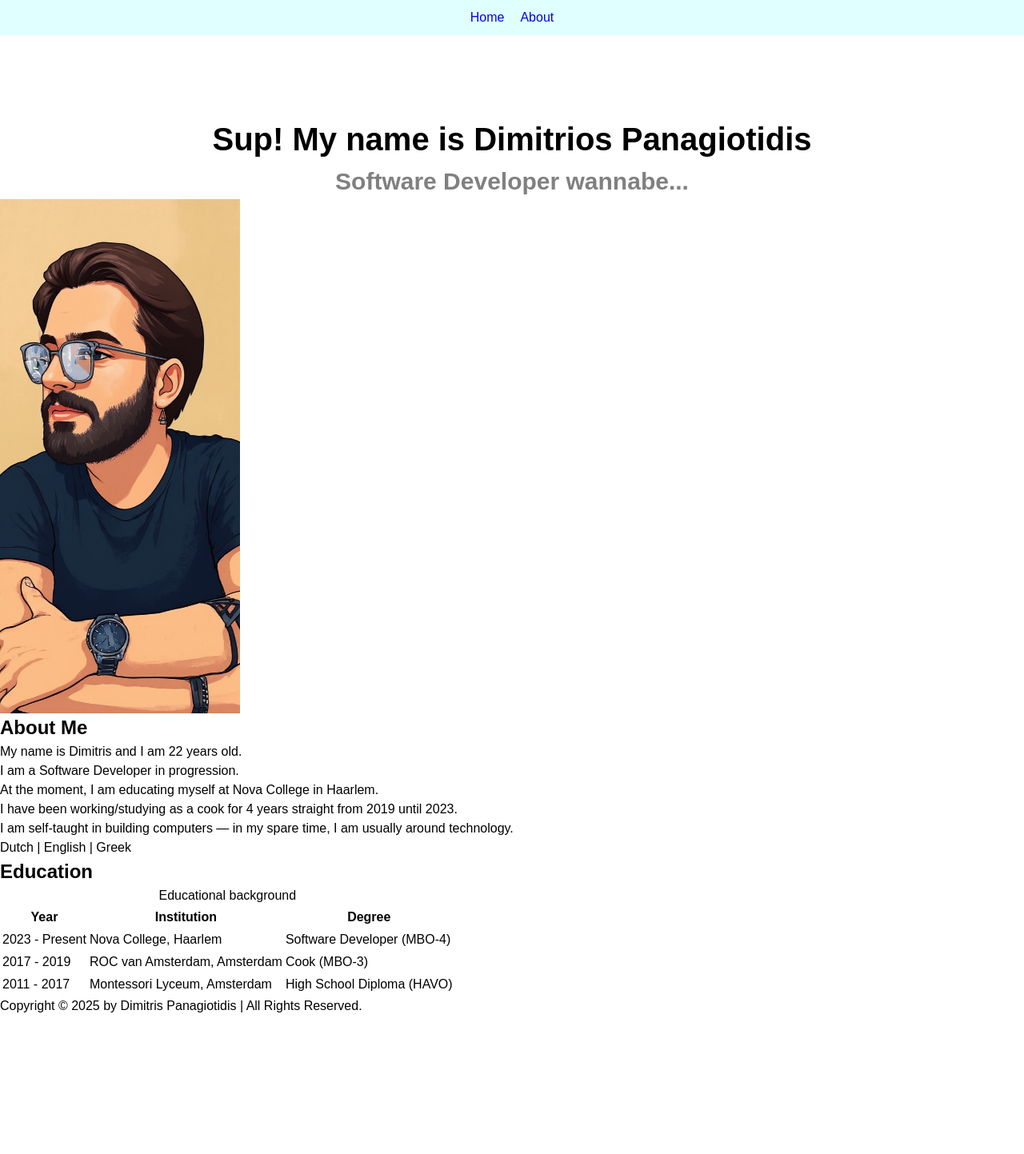
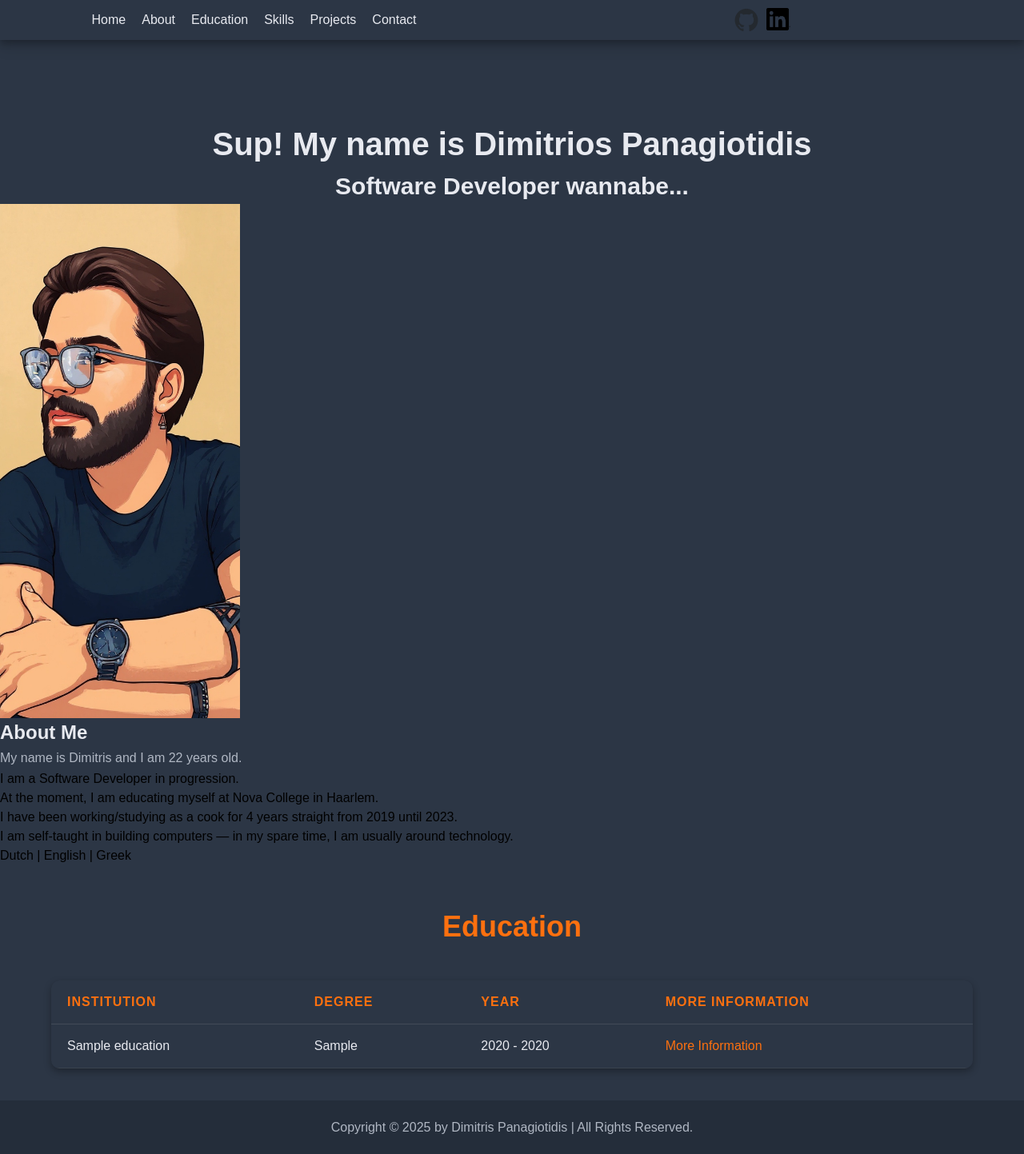
Before and after one commit to DimitriosPanagiotidis/Portfolio, a PHP site: page / in a window 1280 px wide. Shown: the whole page at 80% size. Before the commit the page ends 1266 px from the top, so only its background shows below. Run offline with PHP 8.4, Linux system fonts and the light colour scheme; tables that the repository leaves empty or names only in its code hold one stand-in row (values such as "Sample post"); data that the repository does not hold is empty.

Commit message:
navbar styling and index changes also footer changes

```diff
--- a/www/index.php
+++ b/www/index.php
@@ -50,31 +50,24 @@ $educations = mysqli_fetch_all($result, MYSQLI_ASSOC);
         <!-- END OF ABOUT ME -->
 
         <!-- BEGIN OF EDUCATION -->
-        <section id="education">
+        <section id="education" class="education">
             <h2>Education</h2>
+            <?php foreach($educations as $education ): ?>
             <table>
-                <caption>Educational background</caption>
                 <tr>
-                    <th scope="col">Year</th>
                     <th scope="col">Institution</th>
                     <th scope="col">Degree</th>
+                    <th scope="col">Year</th>
+                    <th scope="col">More Information</th>
                 </tr>
                 <tr>
-                    <td>2023 - Present</td>
-                    <td>Nova College, Haarlem</td>
-                    <td>Software Developer (MBO-4)</td>
-                </tr>
-                <tr>
-                    <td>2017 - 2019</td>
-                    <td>ROC van Amsterdam, Amsterdam</td>
-                    <td>Cook (MBO-3)</td>
-                </tr>
-                <tr>
-                    <td>2011 - 2017</td>
-                    <td>Montessori Lyceum, Amsterdam</td>
-                    <td>High School Diploma (HAVO)</td>
+                    <td><?php echo $education['school_name']; ?></td>
+                    <td><?php echo $education['difficulty']; ?></td>
+                    <td><?php echo $education['start_year']; ?> - <?php echo $education['end_year'] ?></td>
+                    <td><a href="education-details.php?id=<?php echo $education['id'] ?>">More Information</a></td>
                 </tr>
             </table>
+            <?php endforeach; ?>
         </section>
 
         <!-- END OF EDUCATION -->
--- a/www/navbar.php
+++ b/www/navbar.php
@@ -1,6 +1,16 @@
 <nav>
-    <ul>
+    <ul class="nav_sections">
         <li><a href="index.php">Home</a></li>
         <li><a href="#about">About</a></li>
+        <li><a href="#education">Education</a></li>
+        <li><a href="#skills">Skills</a></li>
+        <li><a href="#projects">Projects</a></li>
+        <li><a href="#contact">Contact</a></li>
     </ul>
+
+    <ul class="socials">
+         <li><a href="https://github.com/DimitriosPanagiotidis" target="_blank"><img src="./images/Github.png" alt="Github_Logo"></a></li>
+         <li><a href="https://www.linkedin.com/in/dimitris-rafail-panagiotidis-7874b8277" target="_blank"><img src="./images/Linkedin.png" alt="Linkedin_Logo"></a></li>
+    </ul>
+
 </nav>
--- a/www/style.css
+++ b/www/style.css
@@ -1,36 +1,67 @@
 html {
   scroll-behavior: smooth;
+}
+h1, h2, h3 {
+  color: #E8EAF0;
+}
+p {
+  color: #B0B7C3;
+  line-height: 1.7;
 }
 
 
 body{
+    background-color: #2C3645;
     margin: 0;
     padding: 0;
     font-family: Arial, Helvetica, sans-serif;
 }
+/* NAVBAR */
+nav {
+  display: flex;
+  justify-content: space-between; /* Spread nav sections and socials */
+  align-items: center;            /* Vertically center items */
+  text-align: center;
+  background-color: #2C3645;
+  box-shadow: 0 4px 8px 0 rgba(0, 0, 0, 0.2), 0 6px 20px 0 rgba(0, 0, 0, 0.19);
+}
 
-nav{
-  display: flex;
-  justify-content: center;
-  text-align: center;
-  background-color: lightcyan;
-  /* position: fixed; */
-}
-nav ul{
+nav ul {
   display: flex;
   gap: 20px;
   padding: 10px;
+  margin: 0 auto;                /* Center horizontally */
+  flex: 1;                       /* Take available space */
+  justify-content: center;       /* Center nav items */
 }
+
 nav ul li {
   list-style-type: none;
 }
 nav a{
   text-decoration: none;
+  color: #E8EAF0;
 }
 nav a:hover{
-  color: red;
+  color: #fd700f;
 }
 
+
+.socials {
+  display: flex;
+  gap: 10px;
+  padding-right: 20px;
+  margin-left: 0;                /* Remove auto margin */
+}
+.socials img{
+  width: 30px;
+  height: auto;
+  cursor: pointer;
+}
+
+/* END OF NAVBAR */
+
+/* INDEX PAGE */
 .intro{
   text-align: center;
   margin-top: 100px;
@@ -44,5 +75,108 @@ nav a:hover{
 }
 .intro h2{
   font-size: 30px;
-  color: gray;
 }
+
+/* END OF INDEX PAGE */
+
+
+
+/* ABOUT PAGE */
+
+
+
+/* END OF ABOUT PAGE */
+
+/* EDUCATION PAGE */
+
+.education table {
+  width: 90%;
+  margin: 40px auto;
+  border-collapse: collapse;
+  background-color: #242D3A;
+  color: #E8EAF0;
+  box-shadow: 0 4px 10px rgba(0, 0, 0, 0.3);
+  border-radius: 10px;
+  overflow: hidden;
+  font-size: 16px;
+}
+
+.education th, td {
+  padding: 15px 20px;
+  text-align: left;
+}
+
+.education th {
+  background-color: #2C3645;
+  color: #fd700f;
+  font-weight: bold;
+  text-transform: uppercase;
+  letter-spacing: 1px;
+  justify-content: space-between;
+  text-align: left;
+}
+
+.education tr {
+  border-bottom: 1px solid rgba(255, 255, 255, 0.1);
+}
+
+.education tr:nth-child(even) {
+  background-color: #2C3645;
+}
+
+.education tr:hover {
+  background-color: #3A4658;
+  transition: background-color 0.3s ease;
+}
+
+.education caption {
+  caption-side: top;
+  color: #B0B7C3;
+  font-size: 18px;
+  padding: 10px;
+}
+
+.education a {
+  color: #fd700f;
+  text-decoration: none;
+}
+.education a:hover {
+  text-decoration: underline;
+}
+
+.education h2 {
+  text-align: center;
+  color: #fd700f;
+  margin-top: 50px;
+  font-size: 36px;
+}
+
+
+/* END OF EDUCATION */
+
+
+/* SKILLS PAGE */
+
+
+/* END OF SKILLS */
+
+/* CONTACT PAGE */
+
+
+
+/* END OF CONTACT PAGE */
+
+
+/* FOOTER */
+footer {
+  background-color: #242D3A;
+  color: #B0B7C3;
+  text-align: center;
+  padding: 20px;
+}
+
+footer p{
+  margin: 0;
+}
+
+/* END OF FOOTER */
```
Also changed, not shown: www/footer.php (line endings or trailing spaces), www/images/Github.png (added), www/images/Linkedin.png (added), 1 other file.
